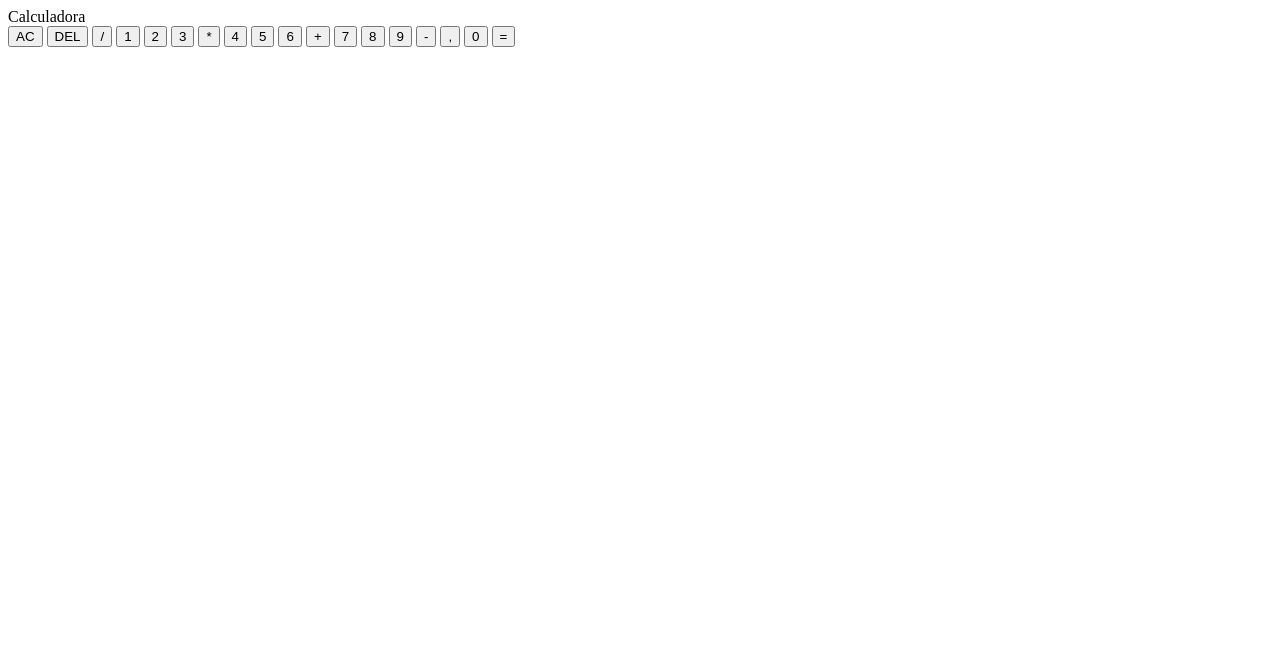
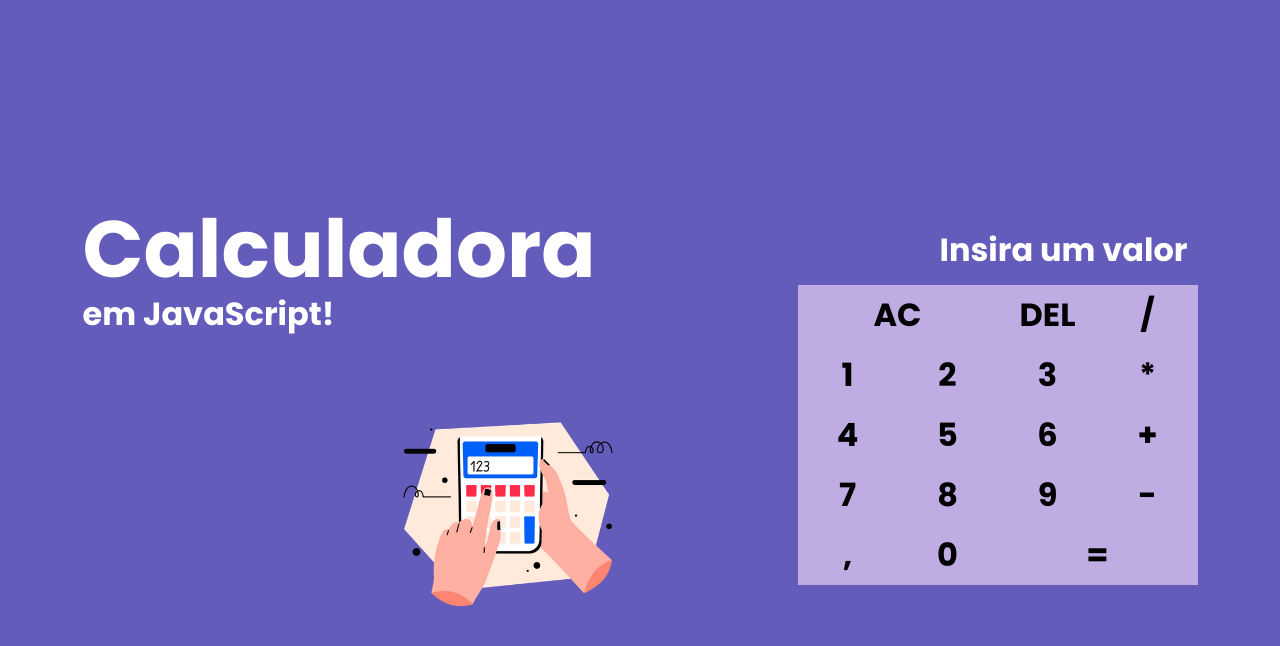
Before and after one commit to mattguimma/calculadora-js, a plain HTML site: page index.html in a window 1280 px wide. Drawn offline with Linux system fonts and the light colour scheme.

Commit message:
style added

```diff
--- a/index.html
+++ b/index.html
@@ -10,26 +10,31 @@
 </head>
 <body>
     <main>
+        <section id="art">
+            <h1>Calculadora <br><span>em JavaScript!</span></h1>
+            <img src="illustration.webp" alt="illustration">
+        </section>
+
         <section id="calc">
             <div id="display"></div>
-            <button onclick= calculator.ac()>AC</button>
+            <button class="btAC" onclick= calculator.ac()>AC</button>
             <button onclick= calculator.del()>DEL</button>
-            <button onclick= calculator.division()>/</button>
-            <button onclick = calculator.nextNum(1)>1</button>
-            <button onclick = calculator.nextNum(2)>2</button>
-            <button onclick = calculator.nextNum(3)>3</button>
-            <button onclick= calculator.multiplication()>*</button>
-            <button onclick = calculator.nextNum(4)>4</button>
-            <button onclick = calculator.nextNum(5)>5</button>
-            <button onclick = calculator.nextNum(6)>6</button>
-            <button onclick= calculator.addition()>+</button>
-            <button onclick = calculator.nextNum(7)>7</button>
-            <button onclick = calculator.nextNum(8)>8</button>
-            <button onclick = calculator.nextNum(9)>9</button>
-            <button onclick= calculator.subtraction()>-</button>
+            <button id="btOp" onclick= calculator.division()>/</button>
+            <button id="btNum" class="num1" onclick = calculator.nextNum(1)>1</button>
+            <button id="btNum" class="num2" onclick = calculator.nextNum(2)>2</button>
+            <button id="btNum" class="num3" onclick = calculator.nextNum(3)>3</button>
+            <button id="btOp" onclick= calculator.multiplication()>*</button>
+            <button id="btNum" class="num4" onclick = calculator.nextNum(4)>4</button>
+            <button id="btNum" class="num5" onclick = calculator.nextNum(5)>5</button>
+            <button id="btNum" class="num6" onclick = calculator.nextNum(6)>6</button>
+            <button id="btOp" onclick= calculator.addition()>+</button>
+            <button id="btNum" class="num7" onclick = calculator.nextNum(7)>7</button>
+            <button id="btNum" class="num8" onclick = calculator.nextNum(8)>8</button>
+            <button id="btNum" class="num9" onclick = calculator.nextNum(9)>9</button>
+            <button id="btOp" onclick= calculator.subtraction()>-</button>
             <button onclick = calculator.nextNum('.')>,</button>
-            <button onclick = calculator.nextNum(0)>0</button>
-            <button onclick= calculator.equals()>=</button>
+            <button id="btNum" class="num0" onclick = calculator.nextNum(0)>0</button>
+            <button class="btEquals" onclick= calculator.equals()>=</button>
         </section>
     </main>
 
--- a/script.js
+++ b/script.js
@@ -71,7 +71,7 @@ let calculator = {
     display : function(){
         switch(state){
             case 'started':
-                document.getElementById("display").innerText = "Calculadora";
+                document.getElementById("display").innerText = "Insira um valor";
                 state = 'operating1';
                 break;
             case 'operating1':
--- a/style.css
+++ b/style.css
@@ -0,0 +1,72 @@
+@import url('https://fonts.googleapis.com/css2?family=Poppins:wght@700&display=swap');
+
+body {
+    padding: 0;
+    margin: 0;
+    box-sizing: border-box;
+    background-color: #645CBB;
+}
+
+main{
+    display: flex;
+    width: 100%;
+    min-height: 100vh;
+    justify-content: space-around;
+    align-items: center;
+}
+
+#calc{
+    display: grid;
+    grid-template-columns: repeat(4,100px);
+    grid-template-rows: minmax(70px, auto) repeat(5, 60px);
+}
+
+#display{
+    grid-column: 1/-1;
+    display: flex;
+    align-items: flex-end;
+    justify-content: space-around;
+    flex-direction: column;
+    padding: 10px;
+    font-size: 2rem;
+    font-family: 'Poppins', sans-serif;
+    color: white;
+}
+
+button{
+    background-color: #BFACE2;
+    font-size: 2rem;
+    border: none;
+    cursor: pointer;
+    font-family: 'Poppins', sans-serif;
+    transition: all .3s ease-in-out;
+}
+
+button:hover{
+    background-color: #A084DC;
+}
+
+button:active{
+    background-color: #EBC7E6;
+}
+
+.btAC, .btEquals{
+    grid-column: span 2;
+}
+
+#art h1{
+    font-family: 'Poppins', sans-serif;
+    color: white;
+    font-size: 5rem;
+    line-height: 3rem;
+}
+
+#art span{
+    font-size: 2rem;
+    line-height: 3px;
+}
+
+#art img{
+    height: 250px;
+    margin-left: 300px;
+}
```
Also changed, not shown: illustration.webp (added).
